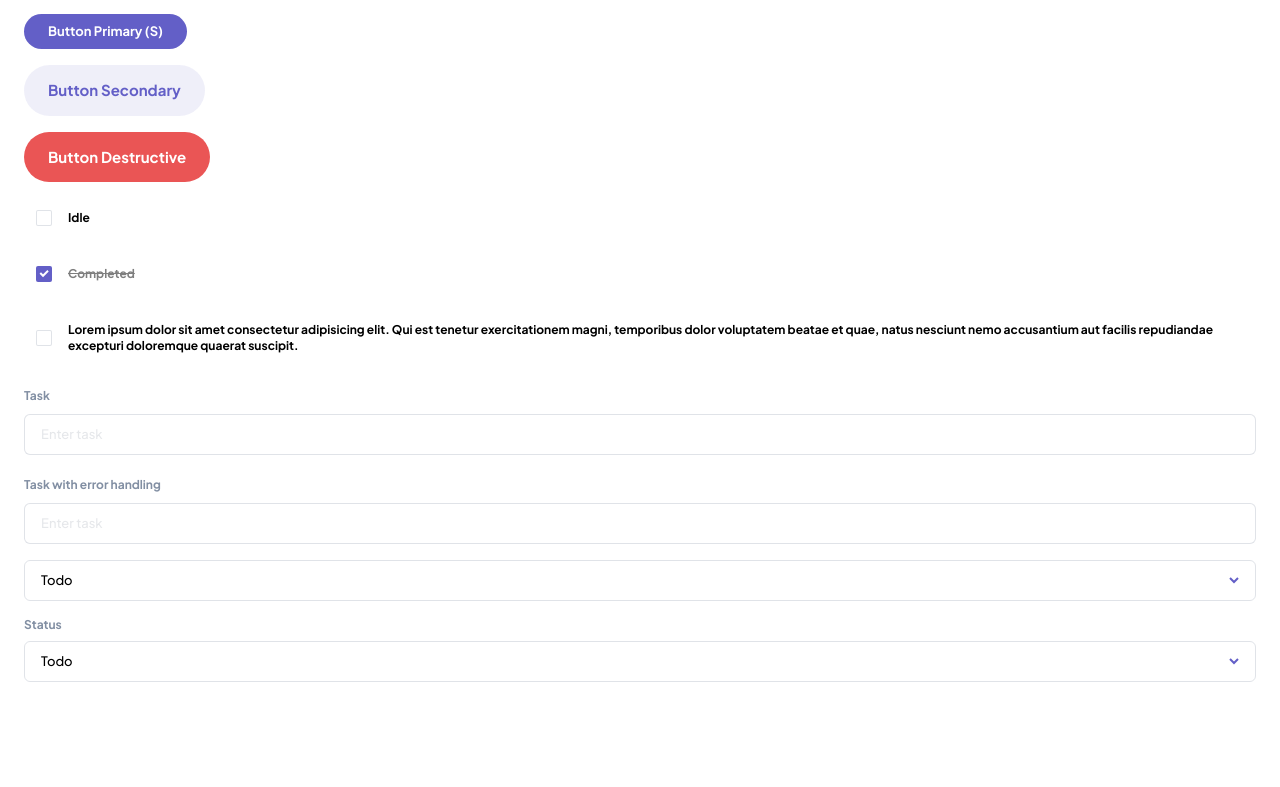
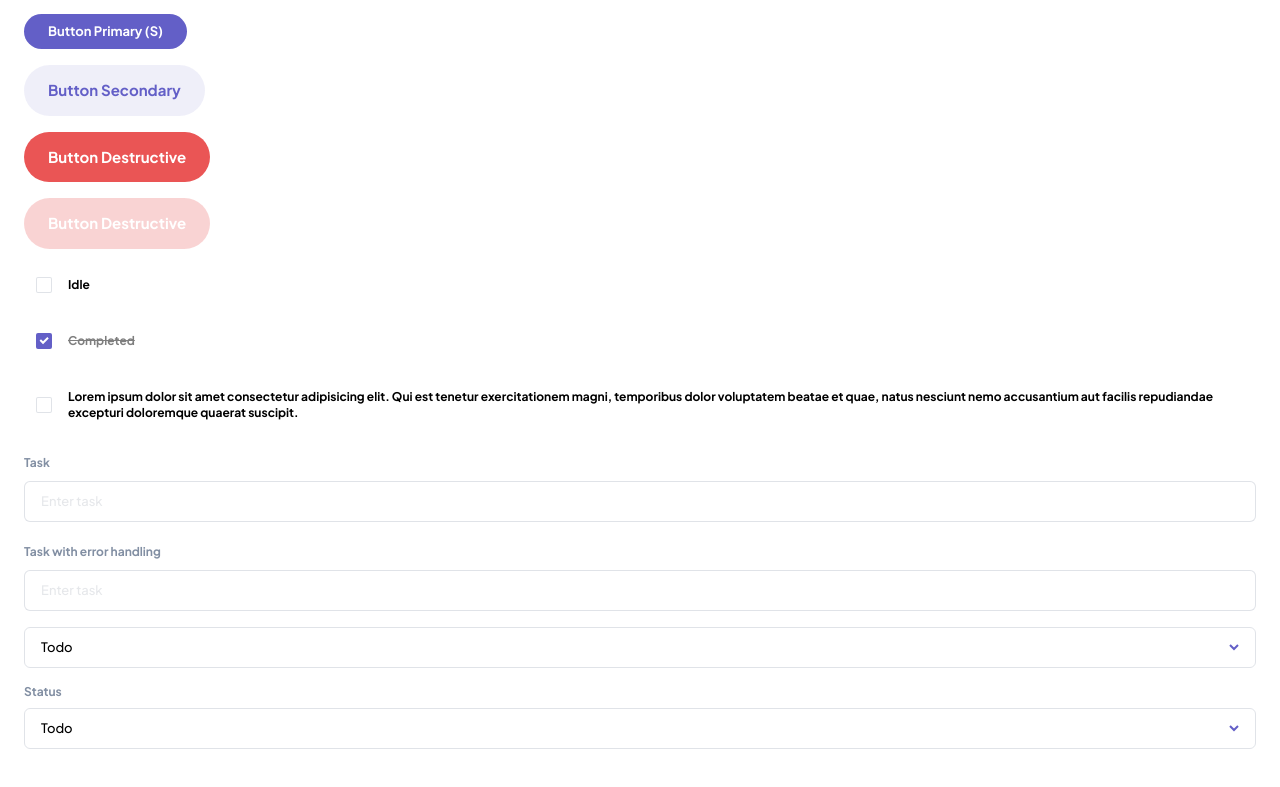
Before and after one commit to Patrick-Dolan/kanban, a React (Vite) app: page / in a window 1280 px wide. Shown: the part 732-1519 px from the top of the page. Built offline with nearby package versions, Linux system fonts and the light colour scheme.

Commit message:
add ability to disable reusable button and styles

```diff
--- a/src/App.tsx
+++ b/src/App.tsx
@@ -62,7 +62,8 @@ function App() {
         <Button text="Button Primary (L)" variant="primary" size="lg" />
         <Button text="Button Primary (S)" variant="primary" size="sm" />
         <Button text="Button Secondary" variant="secondary" />
-        <Button text="Button Destructive" variant="destructive" />
+        <Button text="Button Destructive" onClick={() => alert("Clicked")} variant="destructive" />
+        <Button text="Button Destructive" onClick={() => alert("Clicked")} variant="destructive" disabled={true} />
         <SubtaskCheckbox task="Idle" checked={task1} onClick={() => setTask1(prev => !prev)} />
         <SubtaskCheckbox task="Completed" checked={task2} onClick={() => setTask2(prev => !prev)} />
         <SubtaskCheckbox
--- a/src/components/shared/Button.tsx
+++ b/src/components/shared/Button.tsx
@@ -4,10 +4,11 @@ interface ButtonProps {
   size?: "lg" | "sm";
   type?: "button" | "submit";
   variant?: "primary" | "secondary" | "destructive";
+  disabled?: boolean;
   onClick?: () => void;
 }
 
-function Button({ text, size = "lg", type = "button", variant = "primary", onClick }: ButtonProps) {
+function Button({ text, size = "lg", type = "button", variant = "primary", disabled, onClick }: ButtonProps) {
   let variantClasses = "";
   switch (variant) {
     case "primary":
@@ -40,7 +41,8 @@ function Button({ text, size = "lg", type = "button", variant = "primary", onCli
   return (
     <button
       type={type}
-      className={`flex items-center font-bold rounded-full ${sizeClasses} ${variantClasses}`}
+      disabled={disabled}
+      className={`flex items-center font-bold rounded-full ${sizeClasses} ${variantClasses} ${disabled && "opacity-25 cursor-not-allowed"}`}
       onClick={onClick}
     >
       {text}
```
